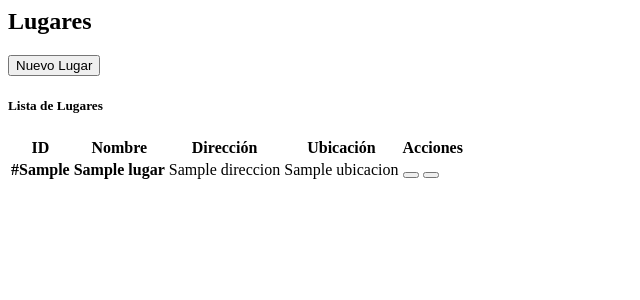
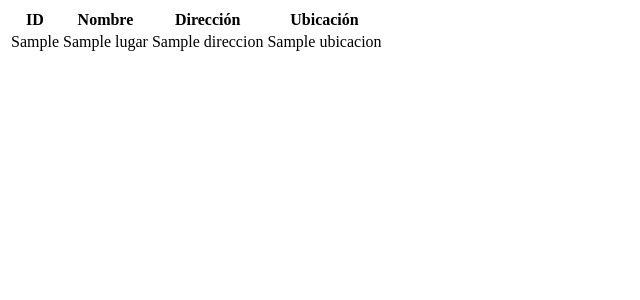
Before and after one commit to Tania2809/Practica1AS, a Flask app: template templates/lugares.html in a window 1280 px wide. Shown: the top 300 px of the page, without its empty margins (0-640 px from the left). Run offline with Flask 3, Linux system fonts and the light colour scheme; the template is opened without the code that fills it: most values are stand-ins (such as "Sample title", 1, 10 or a date in 2020).

Commit message:
Update lugares.html

```diff
--- a/templates/lugares.html
+++ b/templates/lugares.html
@@ -1,70 +1,22 @@
-<div class="container-fluid">
-    <div class="d-flex justify-content-between align-items-center mb-4">
-        <h2 class="mb-0">Lugares</h2>
-        <button class="btn btn-primary" data-bs-toggle="modal" data-bs-target="#modalLugar">
-            <i class="fas fa-plus me-2"></i>Nuevo Lugar
-        </button>
-    </div>
-
-    <div class="card">
-        <div class="card-header bg-light">
-            <h5 class="card-title mb-0">Lista de Lugares</h5>
-        </div>
-        <div class="card-body">
 <div class="table-responsive">
-                <table class="table table-hover table-striped">
-                    <thead class="table-dark">
+    <table class="table table-sm">
+        <thead class="table-active">
             <tr>
                 <th>ID</th>
                 <th>Nombre</th>
                 <th>Dirección</th>
                 <th>Ubicación</th>
-                            <th>Acciones</th>
             </tr>
         </thead>
         <tbody>
             {% for lugar in lugares %}
             <tr>
-                            <td><strong>#{{ lugar.idLugar }}</strong></td>
-                            <td>
-                                <strong>{{ lugar.nombreLugar }}</strong>
-                            </td>
-                            <td>
-                                {% if lugar.direccion %}
-                                    {{ lugar.direccion }}
-                                {% else %}
-                                    <span class="text-muted">No especificada</span>
-                                {% endif %}
-                            </td>
-                            <td>
-                                {% if lugar.ubicacion %}
-                                    {{ lugar.ubicacion }}
-                                {% else %}
-                                    <span class="text-muted">No especificada</span>
-                                {% endif %}
-                            </td>
-                            <td>
-                                <div class="btn-group btn-group-sm">
-                                    <button class="btn btn-outline-primary" title="Editar">
-                                        <i class="fas fa-edit"></i>
-                                    </button>
-                                    <button class="btn btn-outline-danger" title="Eliminar">
-                                        <i class="fas fa-trash"></i>
-                                    </button>
-                                </div>
-                            </td>
-                        </tr>
-                        {% else %}
-                        <tr>
-                            <td colspan="5" class="text-center text-muted py-4">
-                                <i class="fas fa-map-marker-alt fa-2x mb-2"></i>
-                                <p>No hay lugares registrados</p>
-                            </td>
+                <td>{{ lugar.idLugar }}</td>
+                <td>{{ lugar.nombreLugar }}</td>
+                <td>{{ lugar.direccion }}</td>
+                <td>{{ lugar.ubicacion }}</td>
             </tr>
             {% endfor %}
         </tbody>
     </table>
 </div>
-        </div>
-    </div>
-</div>
```
Lines whose indentation alone changed are shown as unchanged.
